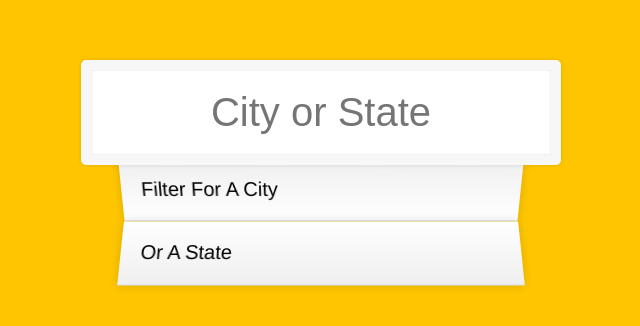
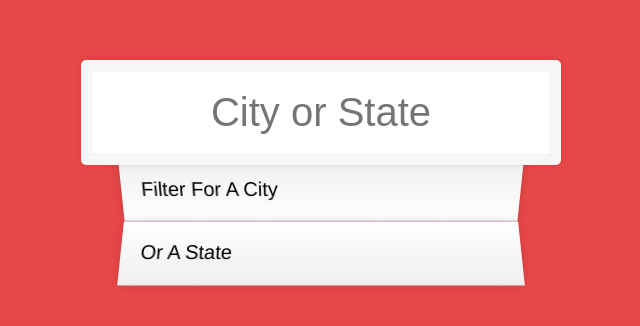
Before and after one commit to egecan12/Api-Cities-Population-Search-, a plain HTML site: page index.html in a window 1280 px wide. Shown: the whole page, without its empty margins (319-959 px from the left). Drawn offline with Linux system fonts and the light colour scheme; no server answers.

Commit message:
Add files via upload

```diff
--- a/index.html
+++ b/index.html
@@ -10,7 +10,7 @@
   <style>
     html {
       box-sizing: border-box;
-      background: #ffc600;
+      background: #E84747;
       font-family: "helvetica neue";
       font-size: 20px;
       font-weight: 200;
```
